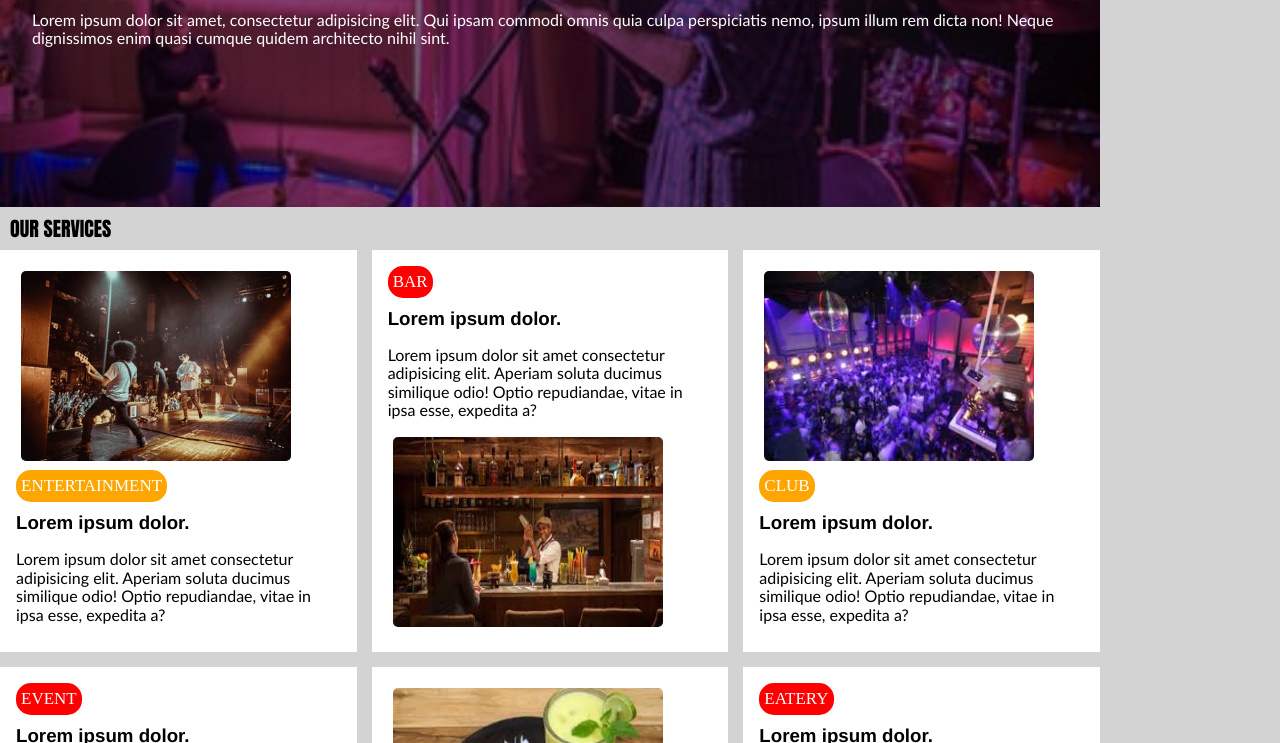
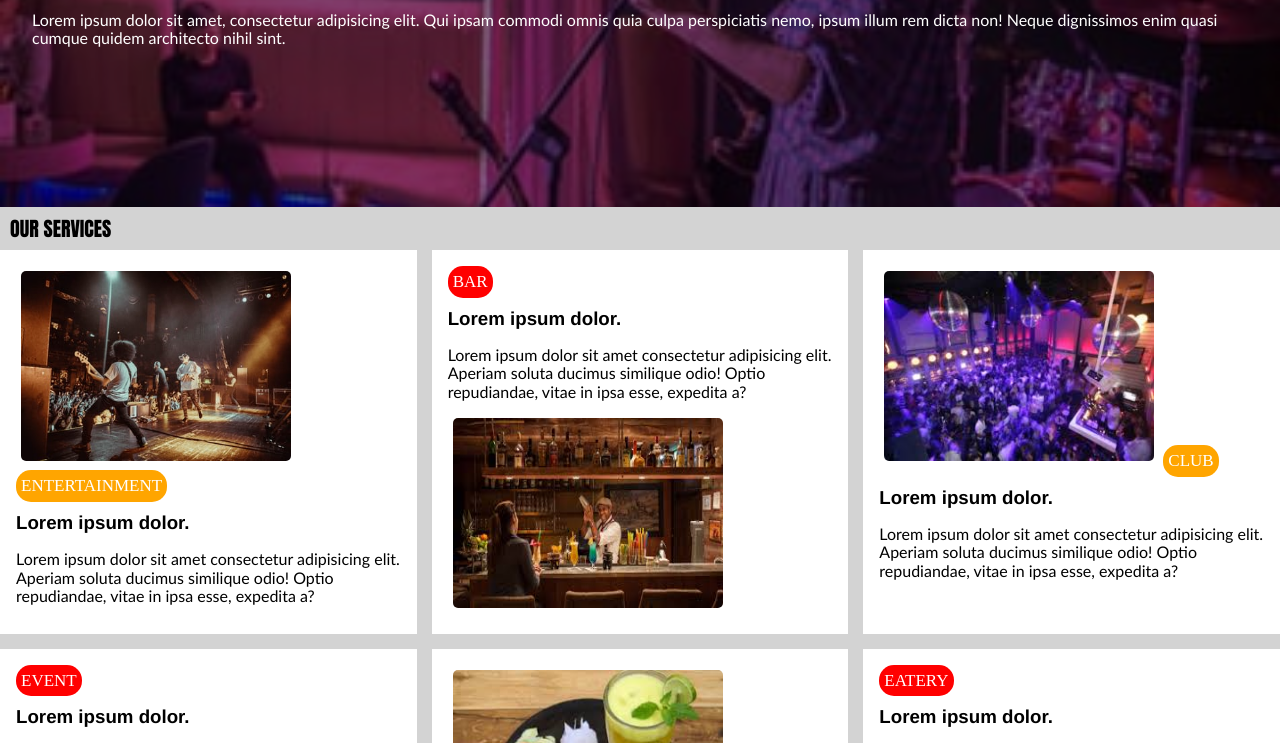
Before and after one commit to Aiijay/SingOut, a plain HTML site: page index.html in a window 1280 px wide. Shown: the part 357-1100 px from the top of the page. Drawn offline with Linux system fonts and the light colour scheme.

Commit message:
changed the max width

```diff
--- a/css/style.css
+++ b/css/style.css
@@ -5,7 +5,7 @@
 }
 body{
   background-color: lightgrey;
-  max-width: 1100px;
+  /*max-width: 1100px;*/
 }
 /*for the nav bar*/
 .mainnav{
```
Also changed, not shown: index.html (+1 -0 lines).
